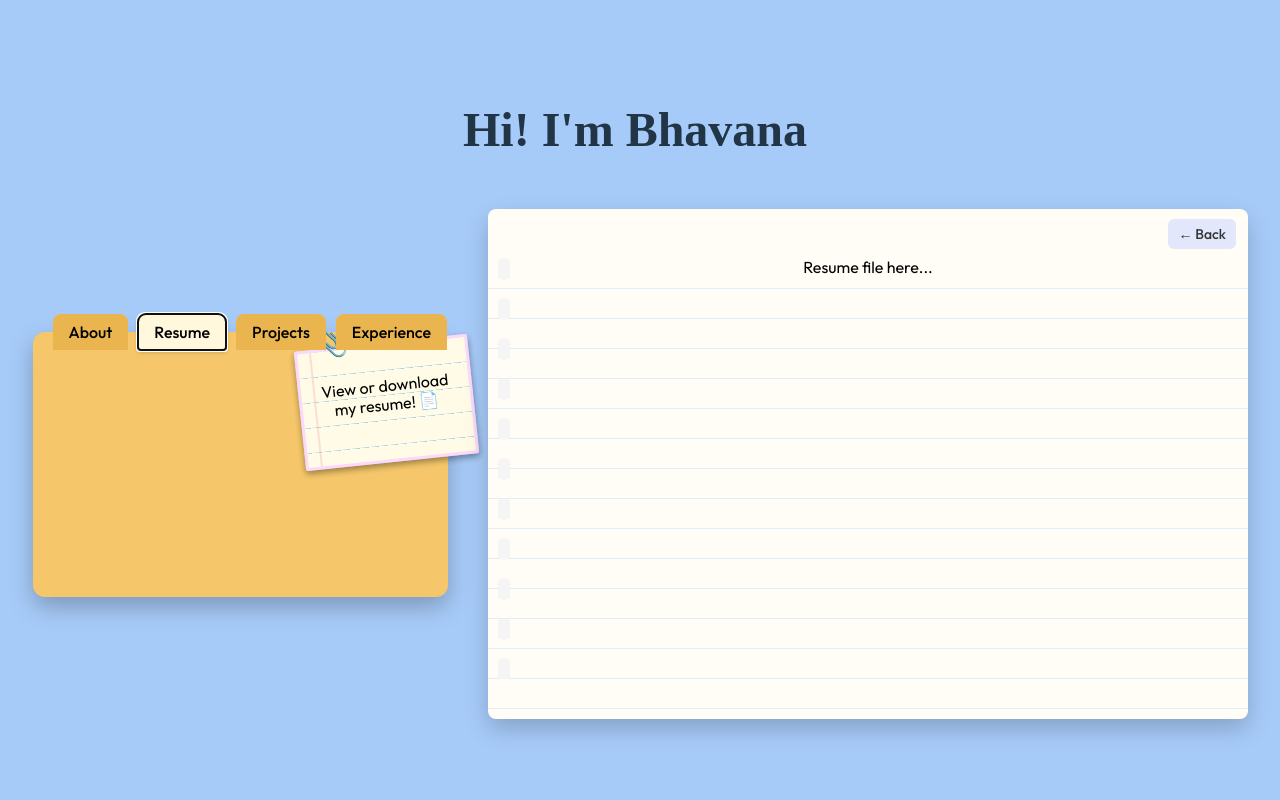
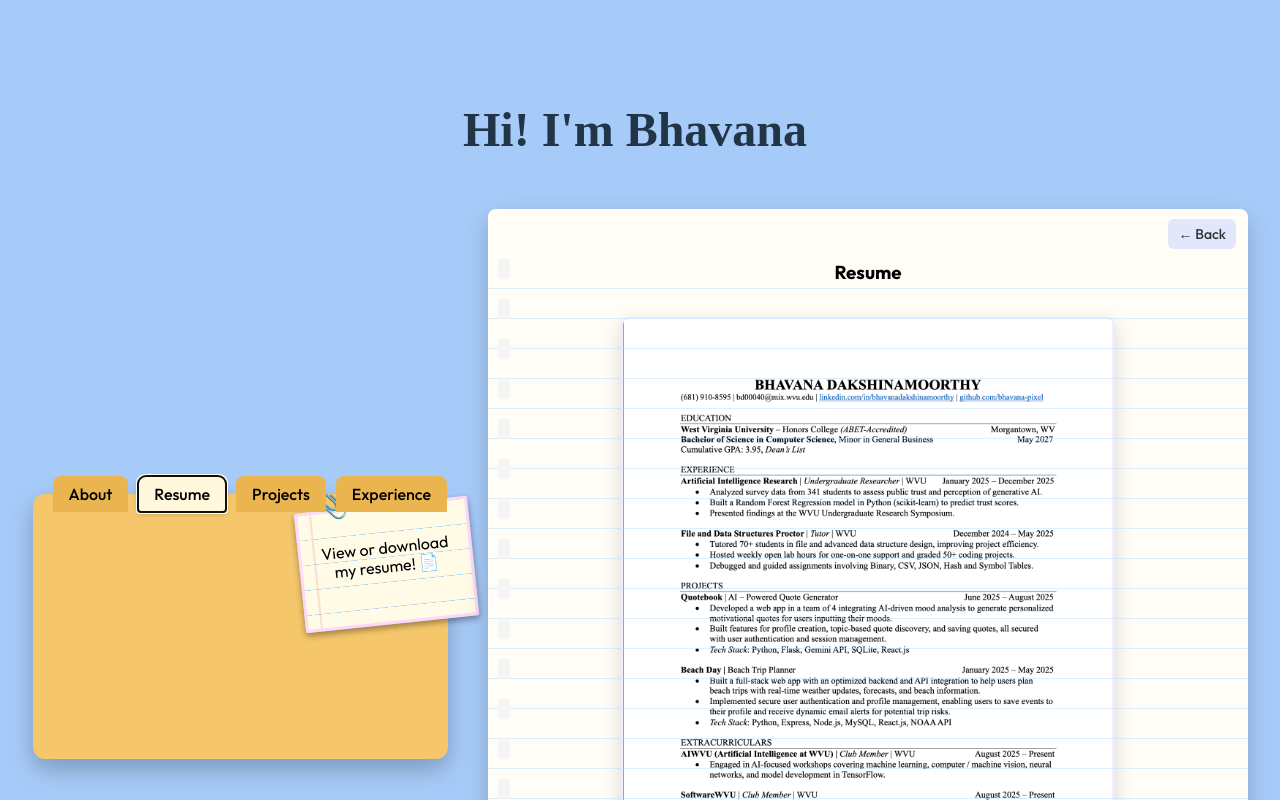
Before and after one commit to bhavana-pixel/portfolio, a React (Vite) app: page / in a window 1280 px wide. Both pictures are taken after a click on the button "Resume". Shown: the top 800 px of the page. Built offline with nearby package versions, Linux system fonts and the light colour scheme.

Commit message:
Added resume , need to design.

```diff
--- a/src/Folder.css
+++ b/src/Folder.css
@@ -396,3 +396,18 @@
     transform: translateX(-50%) rotate(360deg);
   }
 }
+
+.resume-layout {
+  display: flex;
+  flex-direction: column;
+  align-items: center;
+  gap: 12px;
+}
+
+.resume-image {
+  width: 70%;
+  max-width: 650px;
+  border: 2px solid #f1e9ff;
+  border-radius: 8px;
+  box-shadow: 0 6px 20px rgba(0,0,0,0.15);
+}
--- a/src/Folder.jsx
+++ b/src/Folder.jsx
@@ -109,7 +109,24 @@ export default function Folder() {
                 </div>
               </div>
             )}
-            {activeTab === "Resume" && <p>Resume file here...</p>}
+ {activeTab === "Resume" && (
+  <div className="resume-layout">
+    <h3>Resume</h3>
+    <img
+      src="/resume.jpg"
+      alt="Bhavana Resume"
+      className="resume-image"
+    />
+
+    <div className="resume-buttons">
+      <a href="/resume.jpg" download>Download</a>
+      <br></br>
+      <a href="/resume.jpg" target="_blank" rel="noopener noreferrer">
+        Open full size
+      </a>
+    </div>
+  </div>
+)}
 
 {activeTab === "Projects" && (
   <div className="projects-layout">
@@ -225,6 +242,7 @@ export default function Folder() {
   </div>
 )}
             {activeTab === "Experience" && <h3>Relevant Experience</h3>}
+
           </div>
         )}
       </div>
```
Also changed, not shown: public/resume.jpg (added).
